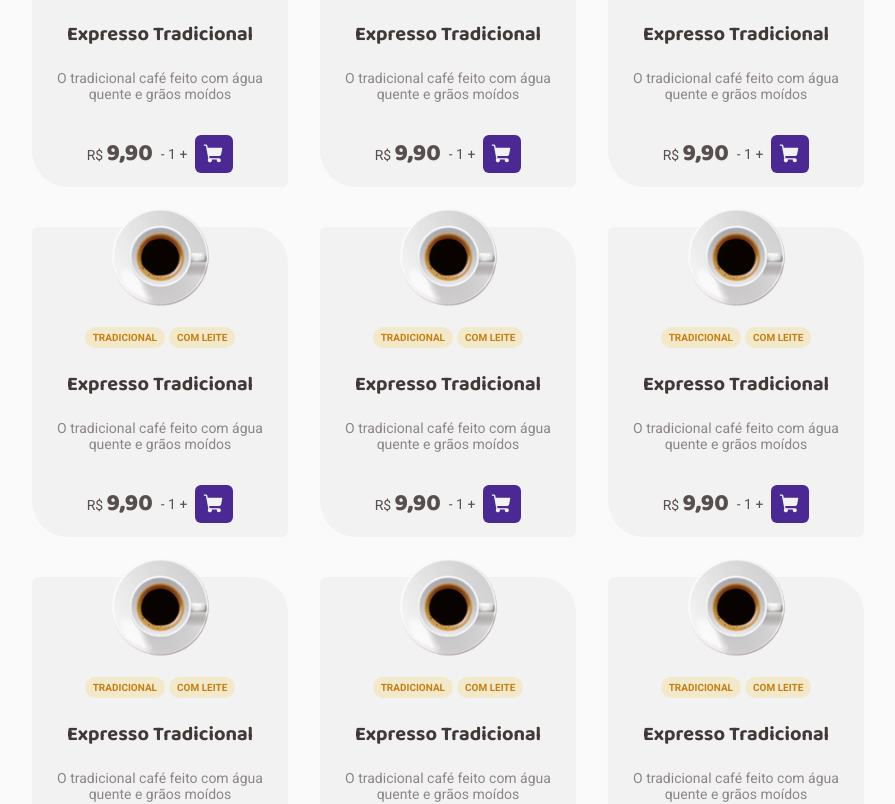
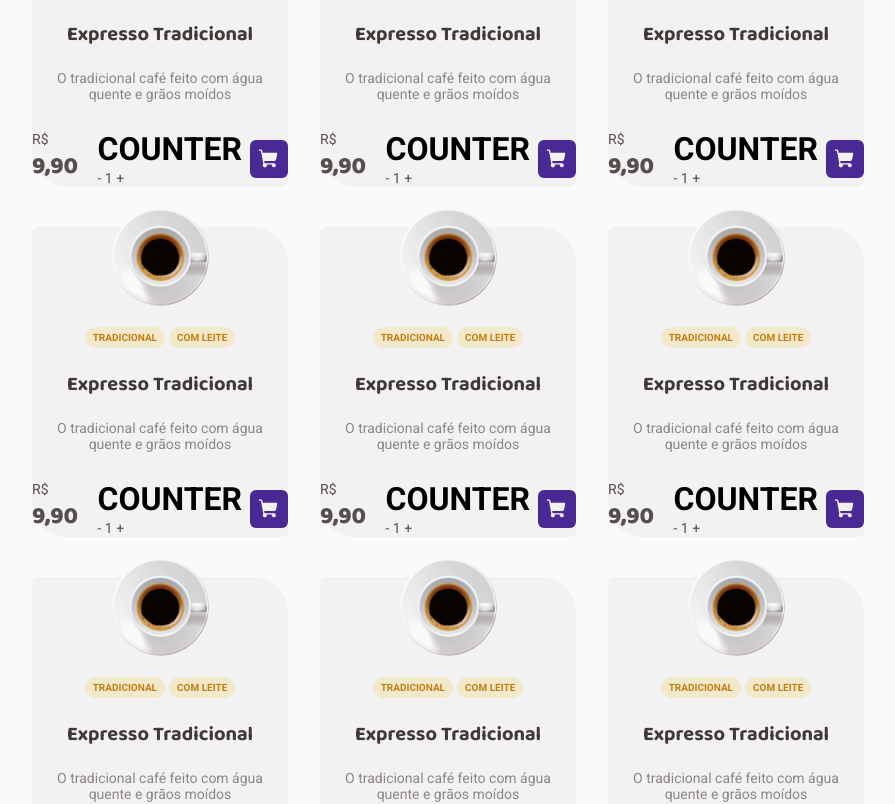
Before and after one commit to marcusviniciusmo/Ignite_Rocketseat_React_Coffee_Delivery, a React (Vite) app in the folder frontend/: page / in a window 1280 px wide. Shown: the part 862-1666 px from the top of the page, without its empty margins (128-1023 px from the left). Built offline with nearby package versions, Linux system fonts and the light colour scheme.

Commit message:
Counter component created

```diff
--- a/frontend/src/components/CoffeeCard/index.tsx
+++ b/frontend/src/components/CoffeeCard/index.tsx
@@ -1,5 +1,6 @@
 import ExpressoTradicional from '../../assets/expressoTradicional.png';
 import { ShoppingCart } from 'phosphor-react';
+import { Counter } from '../Counter';
 import {
   CoffeeCardContainer,
   Image,
@@ -29,7 +30,7 @@ export function CoffeeCard() {
           R$ <span className="coffeePrice">9,90</span>
         </span>
         <Actions>
-          <span>- 1 +</span>
+          <Counter />
           <Button>
             <ShoppingCart weight="fill" />
           </Button>
--- /dev/null
+++ b/frontend/src/components/Counter/index.tsx
@@ -0,0 +1,8 @@
+export function Counter() {
+  return (
+    <div>
+      <h1>COUNTER</h1>
+      <span>- 1 +</span>
+    </div>
+  );
+}
```
